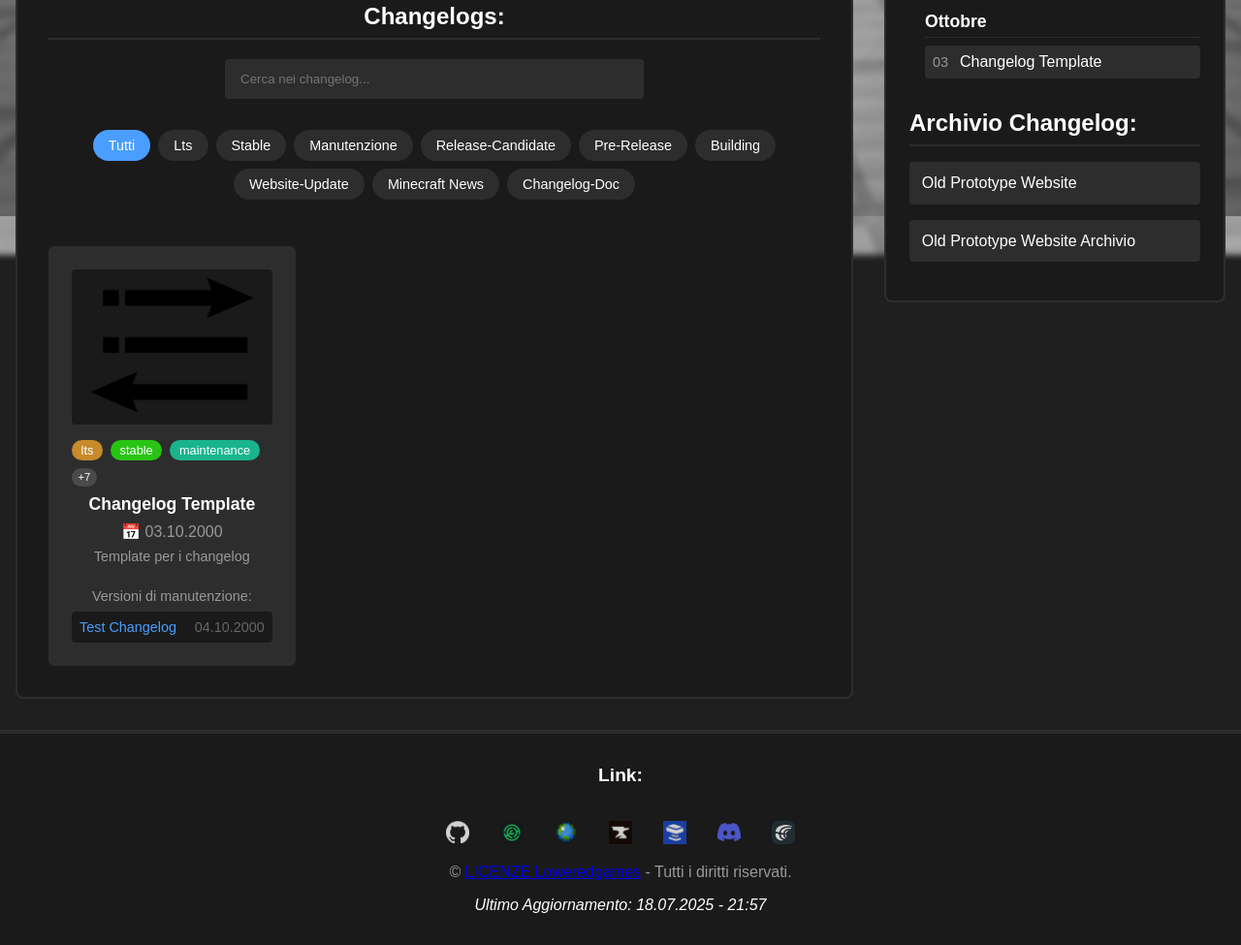
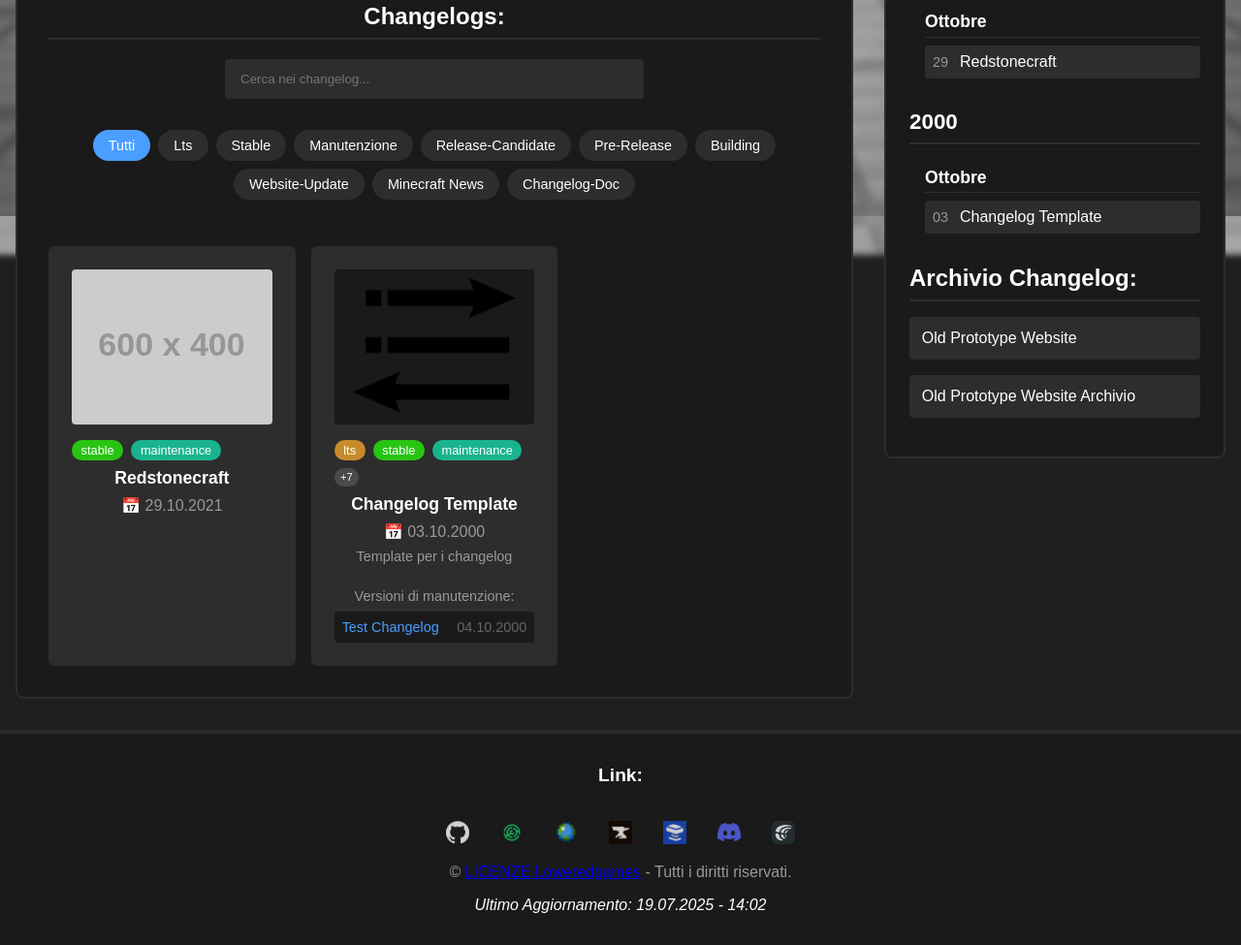
Before and after one commit to Loweredgames/Loweredgames_prototype.github.io, a plain HTML site: page index.html in a window 1280 px wide. Shown: the part 577-1552 px from the top of the page at 97% size. Drawn offline with nearby package versions, Linux system fonts and the light colour scheme; placeholder pictures from the web are drawn by us.

Commit message:
primo post ma non finito

```diff
--- a/changelog-loader.js
+++ b/changelog-loader.js
@@ -4,12 +4,12 @@ window.changelogList = [
 
 // Post Rilasciati
     {
-        title: 'JE-1.21>1.21.5-7.0.1-Voidblock:7.0.1',
-        date: '09.07.2025',
+        title: 'Redstonecraft',
+        date: '29.10.2021',
         image: 'images/posts/Voidblock/7.0.1.png',
-        file: 'Voidblock/Voidblock7.0.1.md',
+        file: 'prototype/redstonecraft.md',
         tags: ['stable','maintenance'],
-        visible: false
+        visible: true
     },
     {
         title: 'JE-1.20.6-5.3.X-Skyblock_Classic_Edition:5.3.X_LTS Maintenance Update - LTS',
--- a/index.html
+++ b/index.html
@@ -124,7 +124,7 @@
                 </a>
             </div>
             <p>&copy; <a href="license.html">LICENZE Loweredgames</a> - Tutti i diritti riservati.</p>
-            <i>Ultimo Aggiornamento: 18.07.2025 - 21:57</i>
+            <i>Ultimo Aggiornamento: 19.07.2025 - 14:02</i>
         </div>
     </footer>
 
```
Also changed, not shown: posts-changelog/Voidblock/File di testo.txt (deleted), 1 other file.
